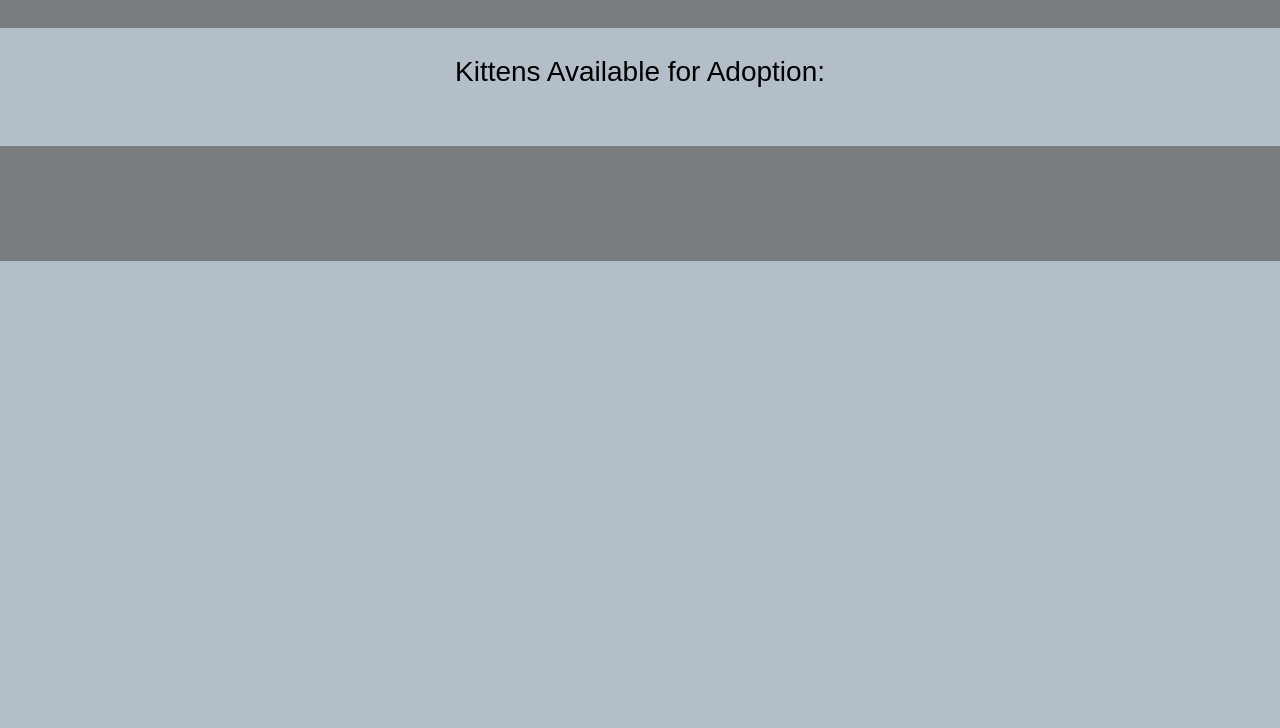
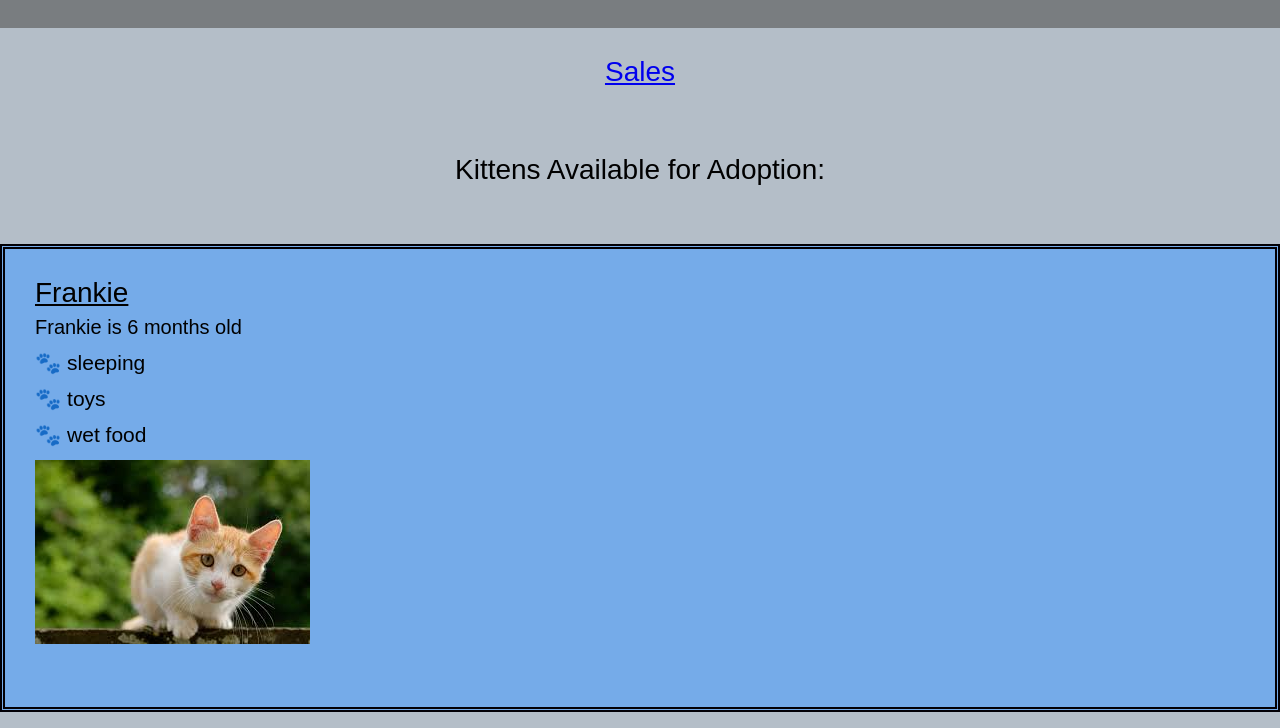
Before and after one commit to codefellows/seattle-code-201d92, a plain HTML site: page class-06/demo/domain-modeling-and-dom/index.html in a window 1280 px wide. Shown: the part 72-800 px from the top of the page. Drawn offline with Linux system fonts and the light colour scheme.

Commit message:
added notes and demos from lecture

```diff
--- a/class-06/demo/domain-modeling-and-dom/index.html
+++ b/class-06/demo/domain-modeling-and-dom/index.html
@@ -10,6 +10,7 @@
       <h1>Adopt a Kitten</h1>
     </header>
     <main>
+      <h2><a href="sales.html">Sales</a></h2>
       <h2>Kittens Available for Adoption:</h2>
       <div id="kittenProfiles">
         <!-- generate this from js for each kitten: -->
--- a/class-06/demo/domain-modeling-and-dom/js/app.js
+++ b/class-06/demo/domain-modeling-and-dom/js/app.js
@@ -14,15 +14,135 @@
 // * photo
 
 // #pragma: GLOBAL VARIABLES + WINDOW INTO DOM
+// FOR LAB CREATE A GLOBAL ARRAY WITH SHOP HOURS
+let shopHours = ['6am', '7am', '...', '8pm'];
 
+//**  DOM MANIPULATION STEP 1: WINDOW INTO THE DOM
+// 1st option: document.getElementById ==> method for grabbing tag by its ID
+// 2nd option: doucment.querySelector ==> first instance of the passed in tag, ID, or class in your HTML
+let kittenSection = document.getElementById('kittenProfiles');
 
+console.dir(kittenSection);
 
 // #pragma: HELPER FUNCTIONS - UTILITIES
-
-
+// helper funciton: a function used by another function OR a method to do some processing
+// grabbed from MDN docs
+function randomAge(min, max) {
+  return Math.floor(Math.random() * (max - min + 1) + min);
+}
 
 // #pragma: OBJECT LITERALS
 
+let frankie = {
+  name: 'Frankie',
+  age: 0,
+  interests: ['sleeping', 'toys', 'wet food'],
+  isGoodWithKids: true,
+  isGoodWithDogs: true,
+  isGoodWithCats: true,
+  photo: 'images/frankie.jpeg',
+  setAge: function() {
+    this.age = randomAge(3, 12);
+  },
+  render: function() {
+    // ********* DOM MANIPULATION **********
+    // EACH KITTY WILL BE RESPONSIBLE FOR RENDERING ITSELF IN HTML
 
+    // ** STEP 2: CREATE THE ELEMENT
+    let articleElem = document.createElement('article');
+
+    // ** STEP 3: GIVE CONTEXT IF NECESSARY
+    // skip for articleElem
+
+    // ** STEP 4: ADD IT TO THE DOM ---> parent.appendChild(child)
+    kittenSection.appendChild(articleElem);
+
+    // create h2 element
+    let h2Elem = document.createElement('h2');
+    h2Elem.textContent = this.name;
+    articleElem.appendChild(h2Elem);
+
+    // create p tag
+    let pElem = document.createElement('p');
+    pElem.textContent = `${this.name} is ${this.age} months old`
+    articleElem.appendChild(pElem);
+
+    // *** LINES ---- will be helpful for your lab ***
+    // create unordered list
+    let ulElem = document.createElement('ul');
+    articleElem.appendChild(ulElem);
+
+    // create list items for unordered list
+    for(let i = 0; i < this.interests.length; i++) {
+      let liElem = document.createElement('li');
+      liElem.textContent = this.interests[i];
+      ulElem.appendChild(liElem);
+    }
+
+    // create image
+    let imgElem = document.createElement('img');
+    imgElem.src = this.photo;
+    imgElem.alt = `${this.photo} is an adorable ${this.age} month old kitten`;
+    articleElem.appendChild(imgElem);
+  }
+}
+
+let jumper = {
+  name: 'Jumper',
+  age: 0,
+  interests: ['jumping', 'treats', 'mice'],
+  isGoodWithKids: true,
+  isGoodWithDogs: false,
+  isGoodWithCats: true,
+  photo: 'images/jumper.jpeg',
+  setAge: function() {
+    this.age = randomAge(3, 12);
+  },
+  render: function() {
+    // ********* DOM MANIPULATION **********
+    // EACH KITTY WILL BE RESPONSIBLE FOR RENDERING ITSELF IN HTML
+
+    // ** STEP 2: CREATE THE ELEMENT
+    let articleElem = document.createElement('article');
+
+    // ** STEP 3: GIVE CONTEXT IF NECESSARY
+    // skip for articleElem
+
+    // ** STEP 4: ADD IT TO THE DOM ---> parent.appendChild(child)
+    kittenSection.appendChild(articleElem);
+
+    // create h2 element
+    let h2Elem = document.createElement('h2');
+    h2Elem.textContent = this.name;
+    articleElem.appendChild(h2Elem);
+
+    // create p tag
+    let pElem = document.createElement('p');
+    pElem.textContent = `${this.name} is ${this.age} months old`
+    articleElem.appendChild(pElem);
+
+    // *** LINES ---- will be helpful for your lab ***
+    // create unordered list
+    let ulElem = document.createElement('ul');
+    articleElem.appendChild(ulElem);
+
+    // create list items for unordered list
+    for(let i = 0; i < this.interests.length; i++) {
+      let liElem = document.createElement('li');
+      liElem.textContent = this.interests[i];
+      ulElem.appendChild(liElem);
+    }
+
+    // create image
+    let imgElem = document.createElement('img');
+    imgElem.src = this.photo;
+    imgElem.alt = `${this.photo} is an adorable ${this.age} month old kitten`;
+    articleElem.appendChild(imgElem);
+  }
+}
 
 // #pragma: EXECUTABLE CODE
+frankie.setAge();
+frankie.render();
+jumper.setAge();
+jumper.render();
```
Also changed, not shown: class-06/demo/domain-modeling-and-dom/sales.html (added, +12 -0 lines), class-06/lab05a-code-review/app.js (added, +150 -0 lines), 2 other files.
